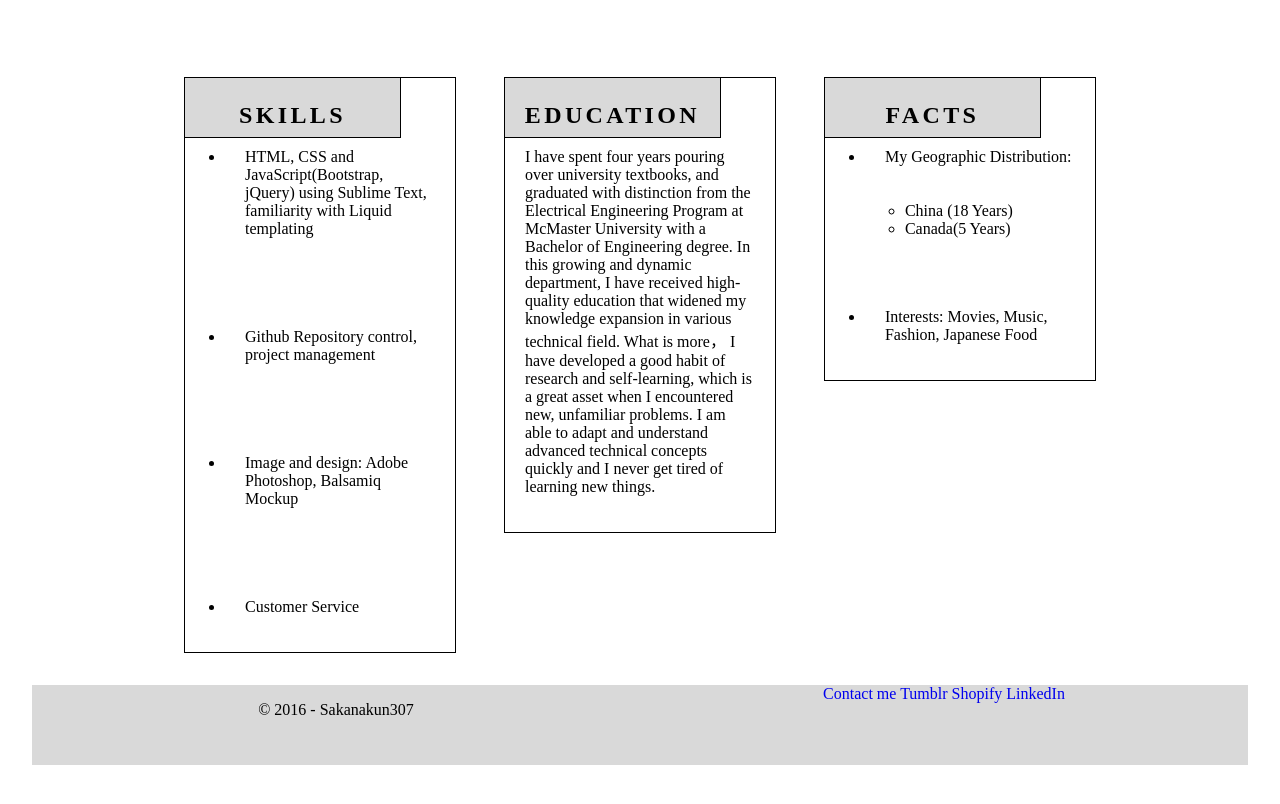
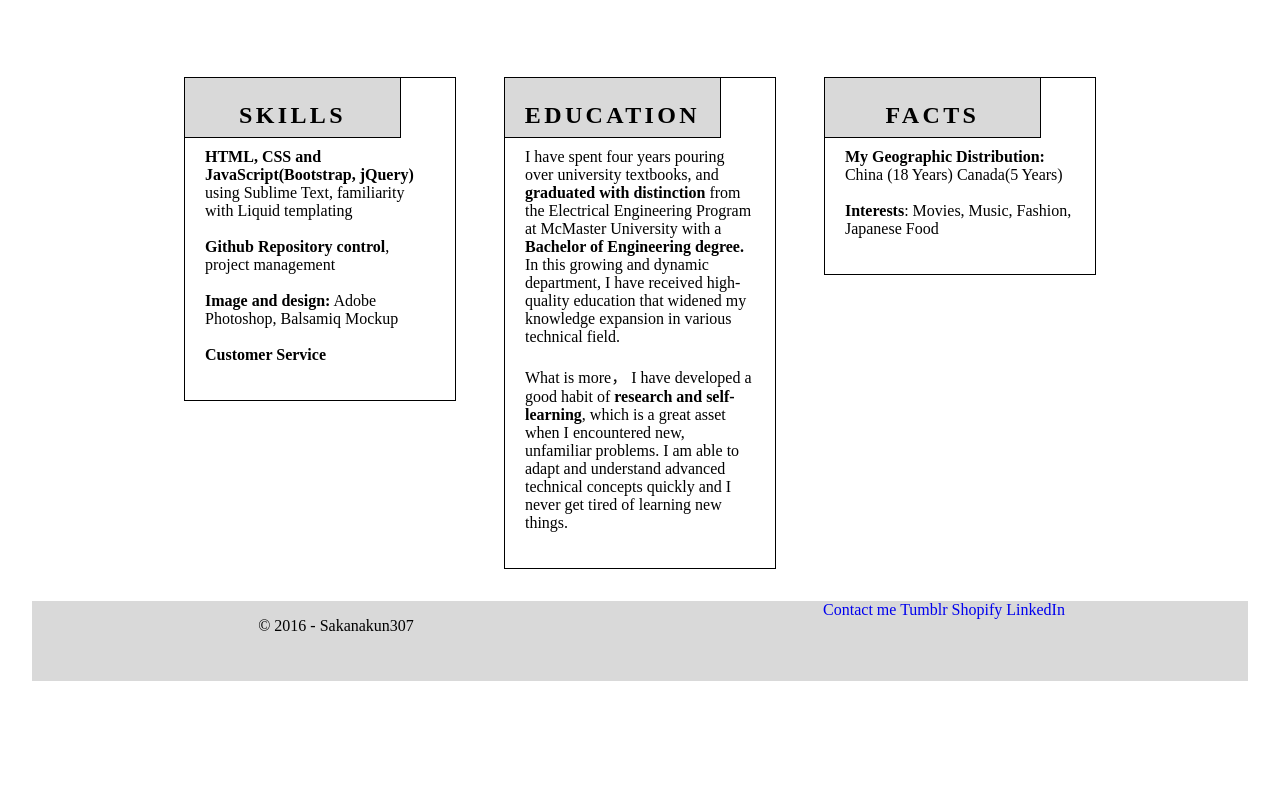
Before and after one commit to sakanakun/Theme-Specialist-Responsive-Web, a plain HTML site: page index.html in a window 1280 px wide. Shown: the part 700-1504 px from the top of the page. After the commit the page ends 1421 px from the top, so only its background shows below. Drawn offline with nearby package versions, Linux system fonts and the light colour scheme.

Commit message:
updated
layout text content changes

```diff
--- a/index.html
+++ b/index.html
@@ -45,26 +45,29 @@
 
         <section class="col-lg-4 col-md-6">
            <div class="skills"><span><h3>Skills</h3></span></div>
-           <ul class="unstyled">
-            <li><p>
-            HTML, CSS and JavaScript(Bootstrap, jQuery) using Sublime Text, familiarity with Liquid templating</p>
-            </li>
-            <li>
-            <p>Github Repository control, project management
-            </p></li>
-             <li>
-            <p>Image and design: Adobe Photoshop, Balsamiq Mockup
-            </p></li>
-              <li>
-            <p>Customer Service
-            </p></li>
-            </ul>
+           <p>
+            <Strong>HTML, CSS and JavaScript(Bootstrap, jQuery)</Strong> using Sublime Text, familiarity with Liquid templating
+            <br />
+            <br />
+            <strong>Github Repository control</strong>, project management
+            <br />
+            <br />
+            <strong>Image and design:</strong> Adobe Photoshop, Balsamiq Mockup
+             <br />
+            <br />
+            <strong>Customer Service</strong> </p>
+
 
         </section>
          <section class="col-lg-4 col-md-6">
            <div class="education"><span><h3>Education</h3></span></div>
 
-            <p class = "educationp">I have spent four years pouring over university textbooks, and graduated with distinction from the Electrical Engineering Program at McMaster University with a Bachelor of Engineering degree. In this growing and dynamic department, I have received high-quality education that widened my knowledge expansion in various technical field. What is more， I have developed a  good habit of research and self-learning, which is a great asset when I encountered new, unfamiliar problems. I am able to adapt and understand advanced technical concepts quickly and I never get tired of learning new things. </p>
+            <p class = "educationp">I have spent four years pouring over university textbooks, and <b>graduated with distinction</b> from the Electrical Engineering Program at McMaster University with a <b>Bachelor of Engineering degree.</b>
+            <br />
+            In this growing and dynamic department, I have received high-quality education that widened my knowledge expansion in various technical field.
+            <br />
+            <br />
+            What is more， I have developed a  good habit of <b>research and self-learning</b>, which is a great asset when I encountered new, unfamiliar problems. I am able to adapt and understand advanced technical concepts quickly and I never get tired of learning new things. </p>
 
 
 
@@ -72,19 +75,18 @@
         </section>
          <section class="col-lg-4 col-md-12">
            <div class="facts"><span><h3>Facts</h3></span></div>
-                    <ul class="unstyled">
 
 
-            <li>
-            <p>My Geographic Distribution:</p>
-            <ul><li> China (18 Years)</li>
-            <li> Canada(5 Years)</li>
-            </ul>
-            </li>
-            <li>
-            <p>Interests: Movies, Music, Fashion, Japanese Food
-            </p></li>
-            </ul>
+
+            <p><b>My Geographic Distribution:</b>
+             China (18 Years)
+            Canada(5 Years)
+
+            <br />
+            <br />
+            <b>Interests</b>: Movies, Music, Fashion, Japanese Food
+            </p>
+
         </section>
     </div>
 
```
